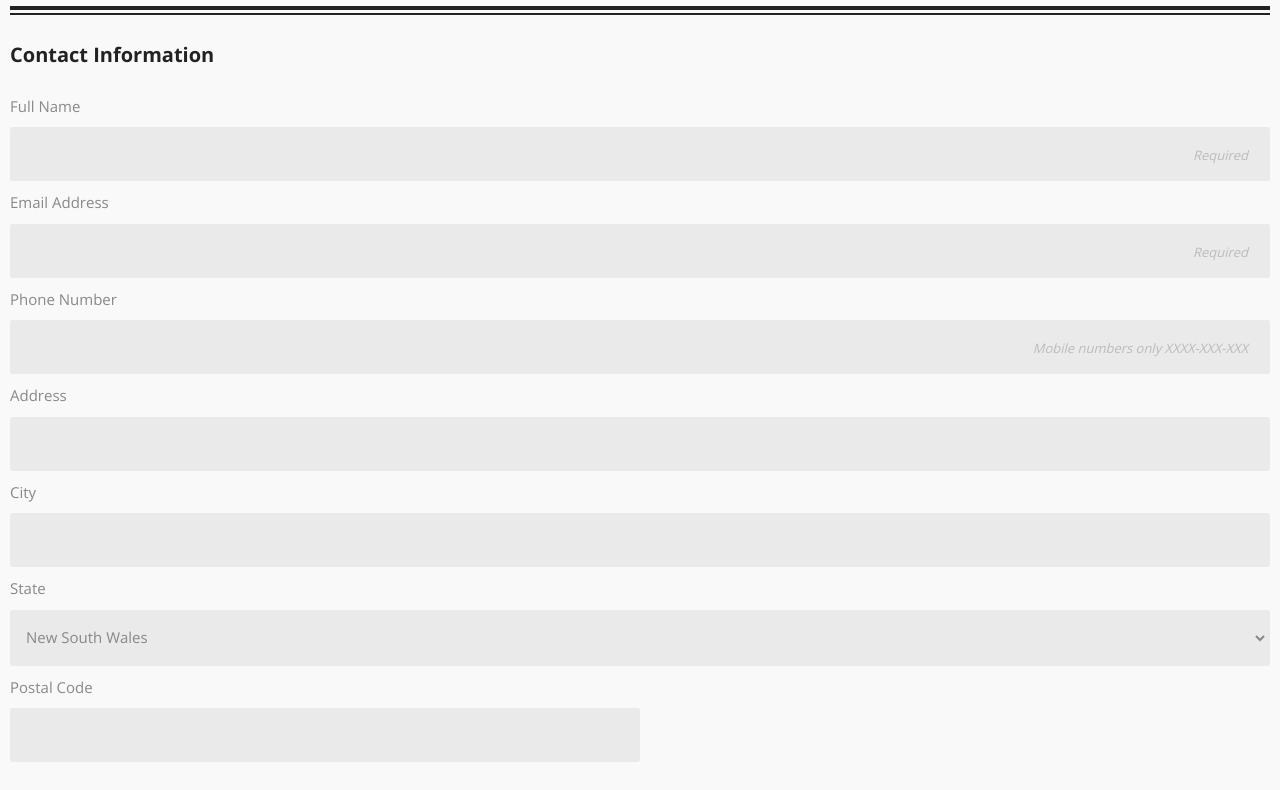
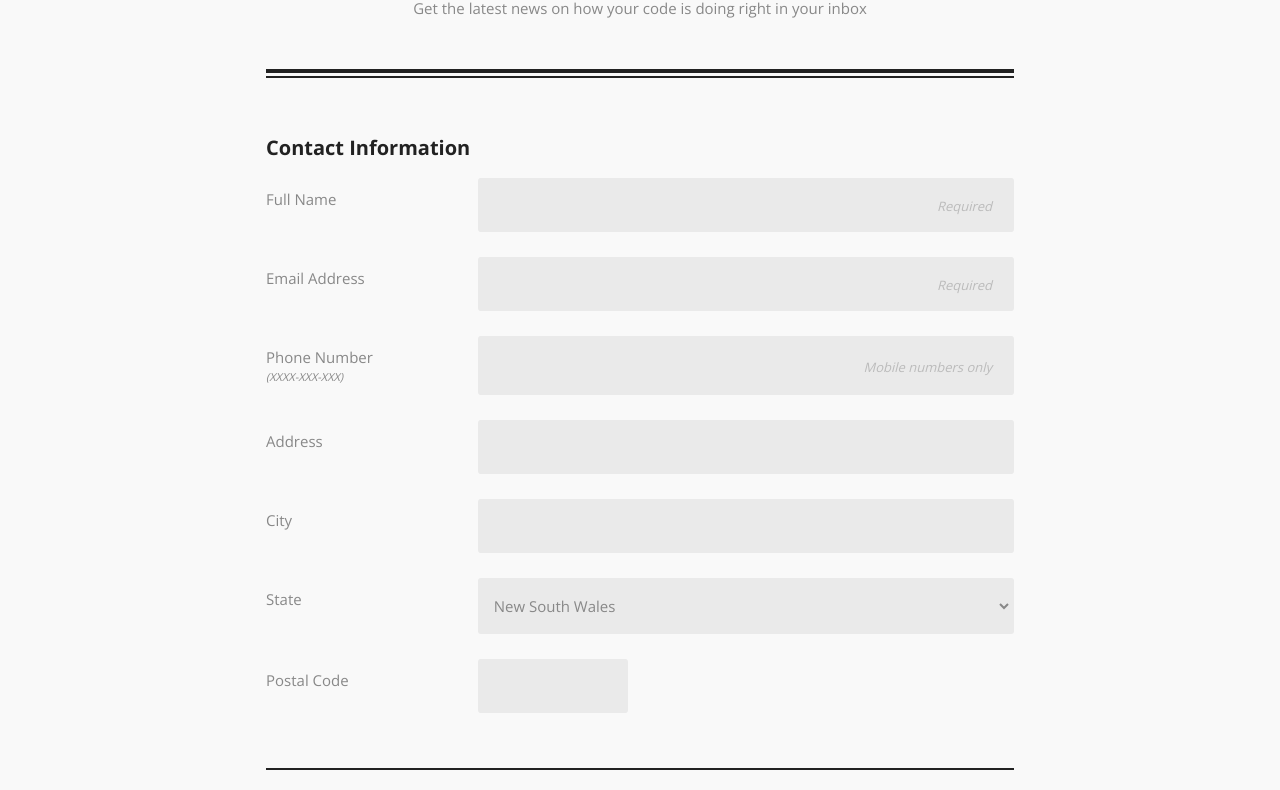
Before and after one commit to barrosdaniel/THFEFINP03_Registration-Form, a plain HTML site: page index.html in a window 1280 px wide. Shown: the part 184-974 px from the top of the page. Drawn offline with nearby package versions, Linux system fonts and the light colour scheme.

Commit message:
feature: Add reponsive style for medium-large screens (768px)

```diff
--- a/css/responsive.css
+++ b/css/responsive.css
@@ -0,0 +1,53 @@
+/* Reponsive layout - Breakpoint 768px
+======================================================================*/
+@media (min-width: 768px) {
+
+  /* Header
+  ====================================================================== */
+  .header__heading {
+    font-size: 2.2rem;
+  }
+
+  .header__title {
+    margin-top: 5rem;
+    font-size: 2.5rem;
+  }
+
+  .header__text {
+    margin-bottom: 4rem;
+  }
+
+  /* Form
+  ====================================================================== */
+  fieldset {
+    margin: 3rem 0;
+  }
+
+  fieldset:nth-child(1) .form-group {
+    display: flex;
+    margin-bottom: 2.5rem;
+  }
+
+  fieldset:nth-child(1) .form-group label {
+    width: 40%;
+  }
+
+  fieldset:nth-child(1) .form-group label span {
+    display: block;
+  }
+
+  /* fieldset:nth-child(1) .form-group:last-child {
+    width: 748px;
+  } */
+
+  fieldset:nth-child(1) .form-group:last-child label {
+    width: 212px;
+  }
+
+  input#postal_code {
+    width: 20%;
+  }
+
+
+
+}
--- a/css/styles.css
+++ b/css/styles.css
@@ -51,9 +51,13 @@ ul {
 }
 
 
+
 /* Utilities
 ====================================================================== */
-
+.container {
+  max-width: 768px;
+  margin: 0 auto;
+}
 
 
 /* Header
@@ -115,6 +119,11 @@ label {
   font-size: 1.5rem;
   color: var(--color-gray);
   margin: 1rem 0;
+}
+
+label span {
+  font-size: 1.1rem;
+  font-style: italic;
 }
 
 .form-selection {
--- a/index.html
+++ b/index.html
@@ -17,37 +17,52 @@
   <!-- Hader starts -->
   <header class="header">
     <h1 class="header__heading">The Code Review</h1>
+    <div class="container">
       <h2 class="header__title">Sign up for our newsletter</h2>
-    <p class="header__text">Get the latest news on how your code is doing right
+      <p class="header__text">Get the latest news on how your code is doing
+        right
         in your inbox</p>
       <div class="header__divider"></div>
+    </div>
   </header>
   <!-- Hader starts -->
 
-  <form action="" class="signup-form">
+  <form action="" class="signup-form container">
 
     <!-- Contact Information starts -->
     <fieldset>
       <legend>Contact Information</legend>
 
+      <div class="form-group">
         <label for="name">Full Name</label>
-      <input type="text" name="name" id="name" placeholder="Required" required>
+        <input type="text" name="name" id="name" placeholder="Required"
+          required>
+      </div>
 
+      <div class="form-group">
         <label for="email">Email Address</label>
         <input type="email" name="email" id="email" placeholder="Required"
           required>
+      </div>
 
-      <label for="phone">Phone Number</label>
+      <div class="form-group">
+        <label for="phone">Phone Number <span>(XXXX-XXX-XXX)</span></label>
         <input type="tel" name="phone" id="phone"
-        placeholder="Mobile numbers only XXXX-XXX-XXX"
+          placeholder="Mobile numbers only"
           pattern="[0-9]{4}-[0-9]{3}-[0-9]{3}">
+      </div>
 
+      <div class="form-group">
         <label for="address">Address</label>
         <input type="text" name="address" id="address">
+      </div>
 
+      <div class="form-group">
         <label for="city">City</label>
         <input type="text" name="city" id="city">
+      </div>
 
+      <div class="form-group">
         <label for="state">State</label>
         <select name="state" id="state">
           <option value="nsw">New South Wales</option>
@@ -59,9 +74,13 @@
           <option value="nt">Northern Territory</option>
           <option value="wa">Western Australia</option>
         </select>
+      </div>
 
+      <div class="form-group">
         <label for="postal_code">Postal Code</label>
         <input type="number" name="postal_code" id="postal_code">
+      </div>
+
     </fieldset>
     <!-- Contact Information ends -->
 
```
Lines whose indentation alone changed are shown as unchanged.
